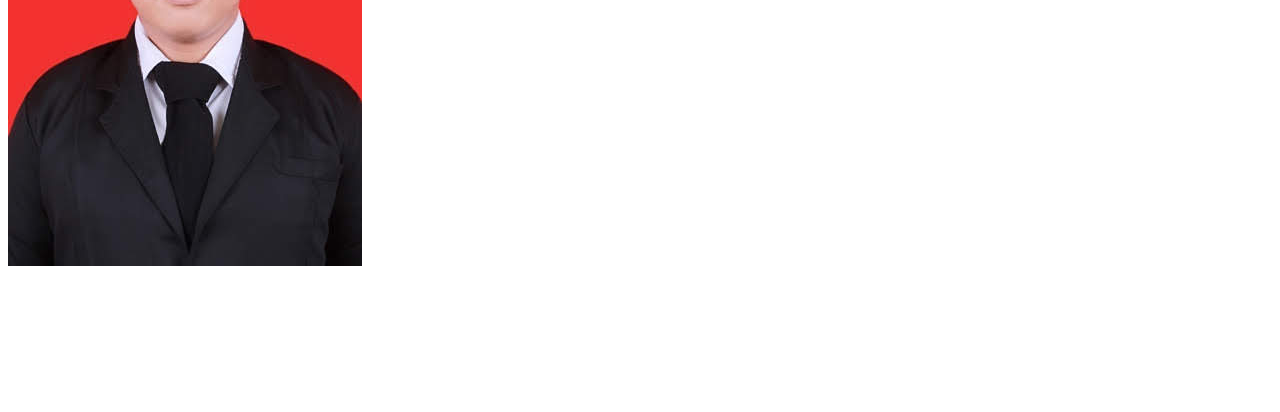
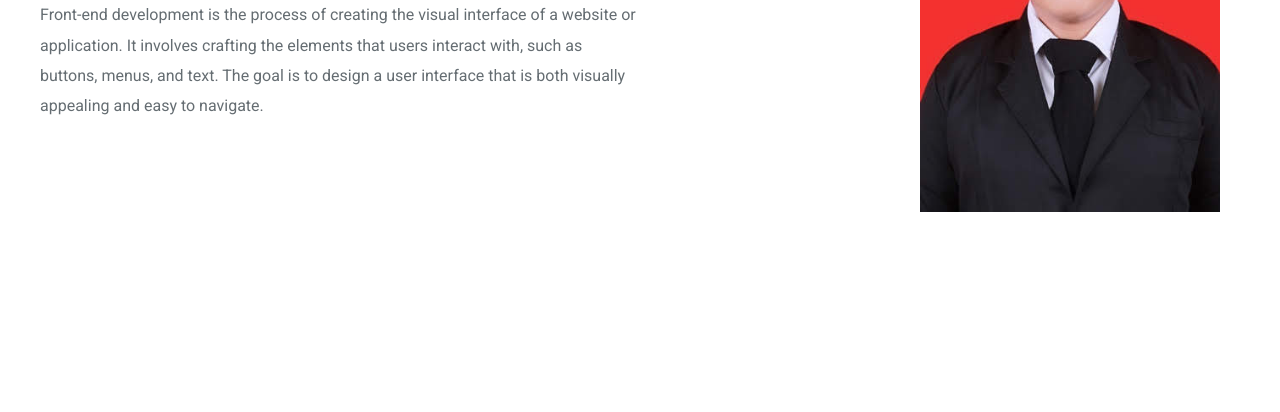
Before and after one commit to LotuS16/porto, a plain HTML site: page index.html in a window 1280 px wide. Shown: the part 501-913 px from the top of the page. Before the commit the page ends 800 px from the top, so only its background shows below. Drawn offline with Linux system fonts and the light colour scheme; the site is published under a folder, as on GitHub Pages, so addresses that start at the root find nothing.

Commit message:
repostion css

```diff
--- a/index.html
+++ b/index.html
@@ -1,6 +1,6 @@
 <!DOCTYPE html>
 <html lang="en">
-<link rel="stylesheet" href="/styles/style.css">
+<link rel="stylesheet" href="style.css">
 <head>
     <meta charset="UTF-8">
     <meta http-equiv="X-UA-Compatible" content="IE-edge">
```
Also changed, not shown: style.css (renamed from styles/style.css).
